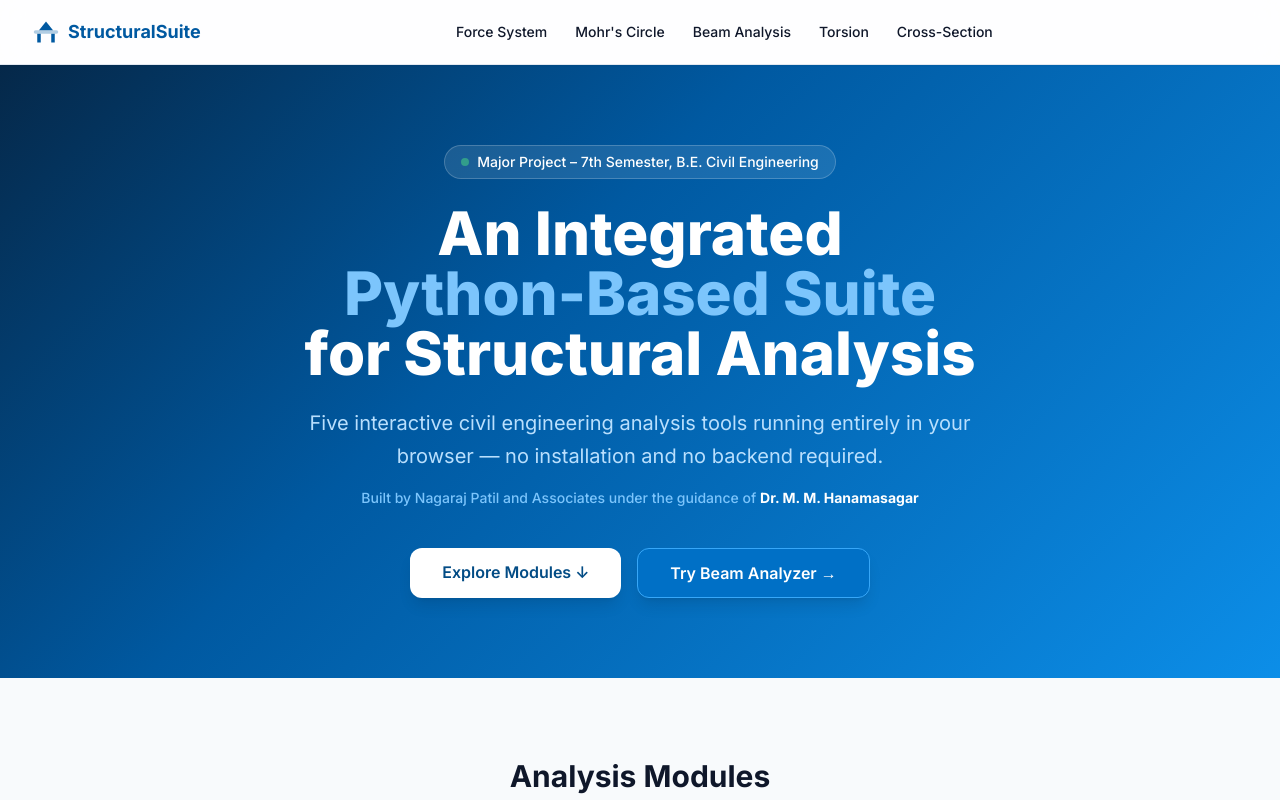
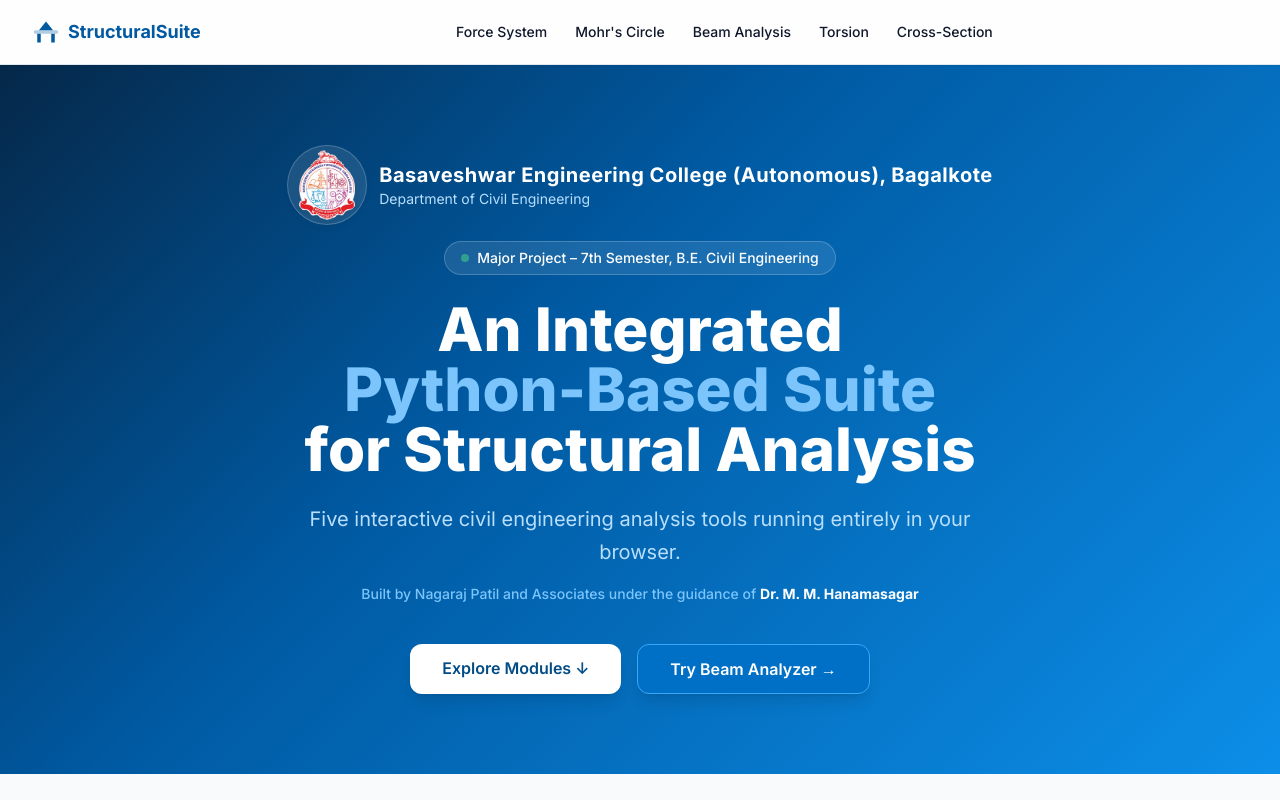
Before and after one commit to nagarajspatil/Structural-suite, a website: page index.html in a window 1280 px wide. Shown: the top 800 px of the page. Drawn offline with nearby package versions, Linux system fonts and the light colour scheme.

Commit message:
Add files via upload

```diff
--- a/index.html
+++ b/index.html
@@ -104,6 +104,13 @@
   <!-- ───────── Hero ───────── -->
   <header class="hero-gradient text-white py-20 px-4">
     <div class="max-w-5xl mx-auto text-center fade-in">
+      <div class="flex items-center justify-center gap-3 mb-4">
+        <img src="bec_logo.png" alt="Basaveshwar Engineering College Logo" class="w-16 h-16 md:w-20 md:h-20 object-contain drop-shadow-md rounded-full bg-white/10 p-1 border border-white/20" />
+        <div class="text-left">
+          <p class="text-lg md:text-xl font-bold tracking-wide text-white">Basaveshwar Engineering College (Autonomous), Bagalkote</p>
+          <p class="text-xs md:text-sm text-engineering-200">Department of Civil Engineering</p>
+        </div>
+      </div>
       <div class="inline-flex items-center gap-2 bg-white/10 rounded-full px-4 py-1.5 text-sm font-medium mb-6 backdrop-blur-sm border border-white/20">
         <span class="w-2 h-2 rounded-full bg-green-400 animate-pulse"></span>
         Major Project – 7th Semester, B.E. Civil Engineering
@@ -114,7 +121,7 @@
         for Structural Analysis
       </h1>
       <p class="text-xl text-engineering-200 mb-4 max-w-2xl mx-auto leading-relaxed">
-        Five interactive civil engineering analysis tools running entirely in your browser — no installation and no backend required.
+        Five interactive civil engineering analysis tools running entirely in your browser.
       </p>
       <p class="text-engineering-300 text-sm mb-10 font-medium">
         Built by Nagaraj Patil and Associates under the guidance of <strong class="text-white">Dr. M. M. Hanamasagar</strong>
@@ -228,9 +235,8 @@
           <p class="text-engineering-200 text-sm leading-relaxed">Every module's output is verified against the Python reference code. Unit tests included for all 5 modules with hand-calculated benchmarks.</p>
         </div>
         <div class="mt-auto space-y-1 text-sm text-engineering-200 font-mono">
-          <div>• No backend required</div>
           <div>• Mobile responsive</div>
-                  </div>
+        </div>
       </div>
     </div>
   </main>
@@ -268,7 +274,7 @@
         </div>
       </div>
       <div class="border-t border-slate-800 pt-6 text-sm text-center text-slate-500">
-        © 2026 · Major Project – 7th Semester, B.E. Civil Engineering ·
+        © 2026 · Major Project – 7th Semester, B.E. Civil Engineering · Basaveshwar Engineering College (Autonomous), Bagalkote ·
         Built by Nagaraj Patil and Associates under the guidance of Dr. M. M. Hanamasagar
       </div>
     </div>
```
Also changed, not shown: bec_logo.png (added).
